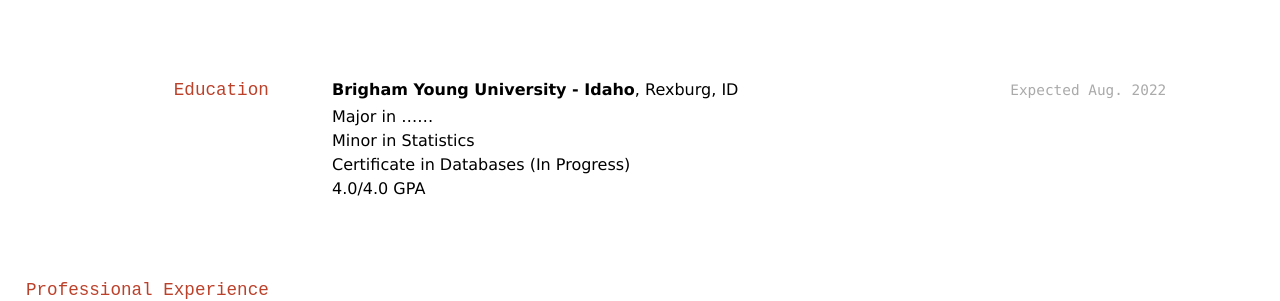
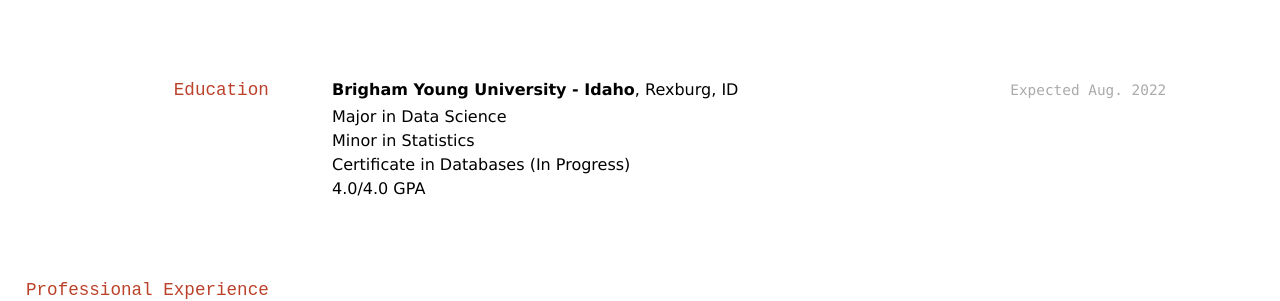
Before and after one commit to byuids-resumes/BlakeKrupa_Resume, a Jekyll site: the page built from docs/index.md, in a window 1280 px wide. Shown: the part 127-428 px from the top of the page. Built offline with Jekyll 4.4.1, drawn with Linux system fonts in a browser that asks for light colours.

Commit message:
Update index.md

```diff
--- a/docs/index.md
+++ b/docs/index.md
@@ -18,7 +18,7 @@ Data Science Student at BYU-Idaho
 `Expected Aug. 2022`
 __Brigham Young University - Idaho__, Rexburg, ID
 
-- Major in ......
+- Major in Data Science
 - Minor in Statistics
 - Certificate in Databases (In Progress)
 - 4.0/4.0  GPA
```
